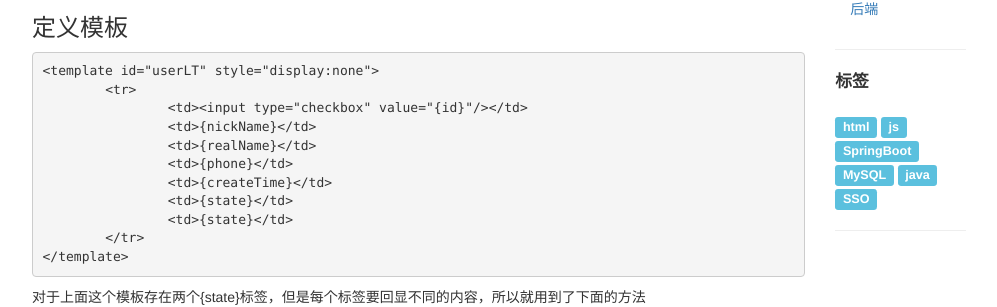
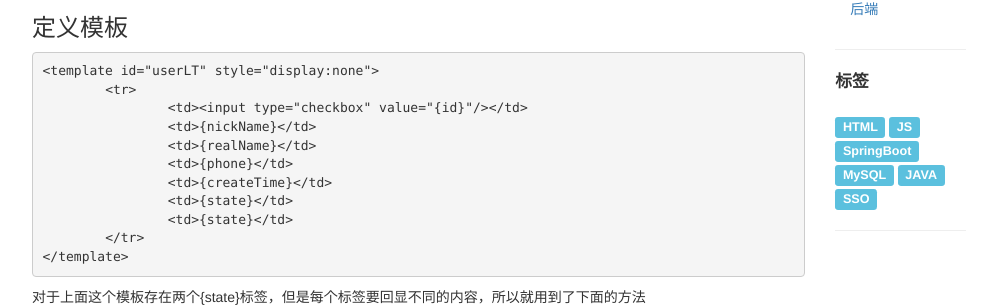
Before and after one commit to chaojunma/chaojunma.github.io, a Jekyll site: the page built from _posts/2018-4-25-html页面使用自定义模板.md, in a window 1280 px wide and 900 px high. Shown: the part 266-573 px from the top of the window, without its empty margins (141-1138 px from the left). Built offline with Jekyll 4.4.1, drawn with Linux system fonts in a browser that asks for light colours.

Commit message:
修改内容

```diff
--- a/_posts/2018-4-25-html页面使用自定义模板.md
+++ b/_posts/2018-4-25-html页面使用自定义模板.md
@@ -3,7 +3,7 @@ layout: post
 title: "html页面使用自定义模板"
 date: 2018-4-24
 categories: 前端
-tags: html js
+tags: HTML JS
 ---
 
 通常利用js调用ajax返回数据并操作dom模型时往往需要拼装字符串，当拼接的字符串较长时这样代码的可读性及可操作性不高。那么我们此时可以自定义模板，从而提高可读性。
```
Also changed, not shown: _posts/2019-10-8-纯手写一个简单的HashMap.md (+1 -1 lines), _posts/2020-1-6-SpringBoot自定义单点登录插件.md (+3 -3 lines).
